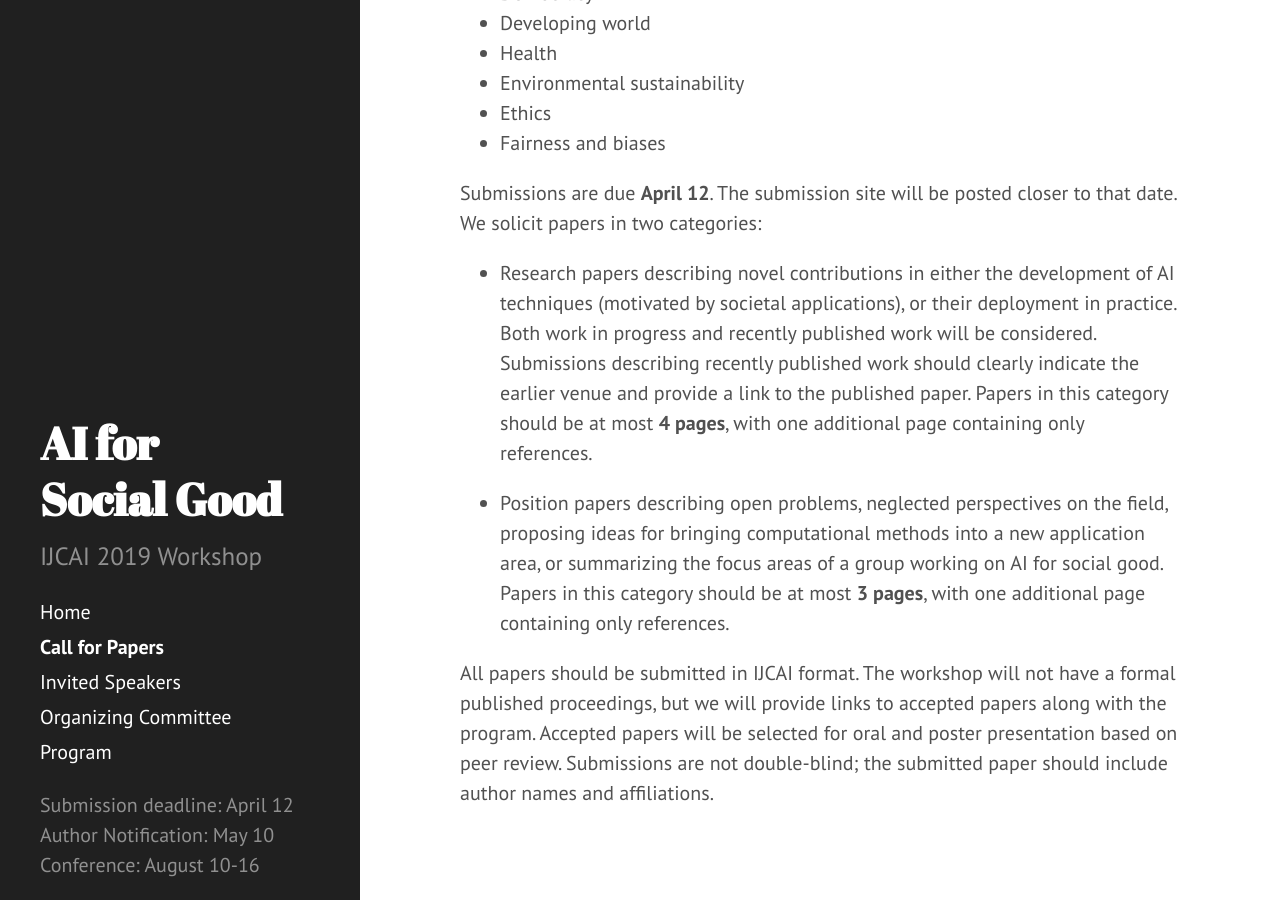
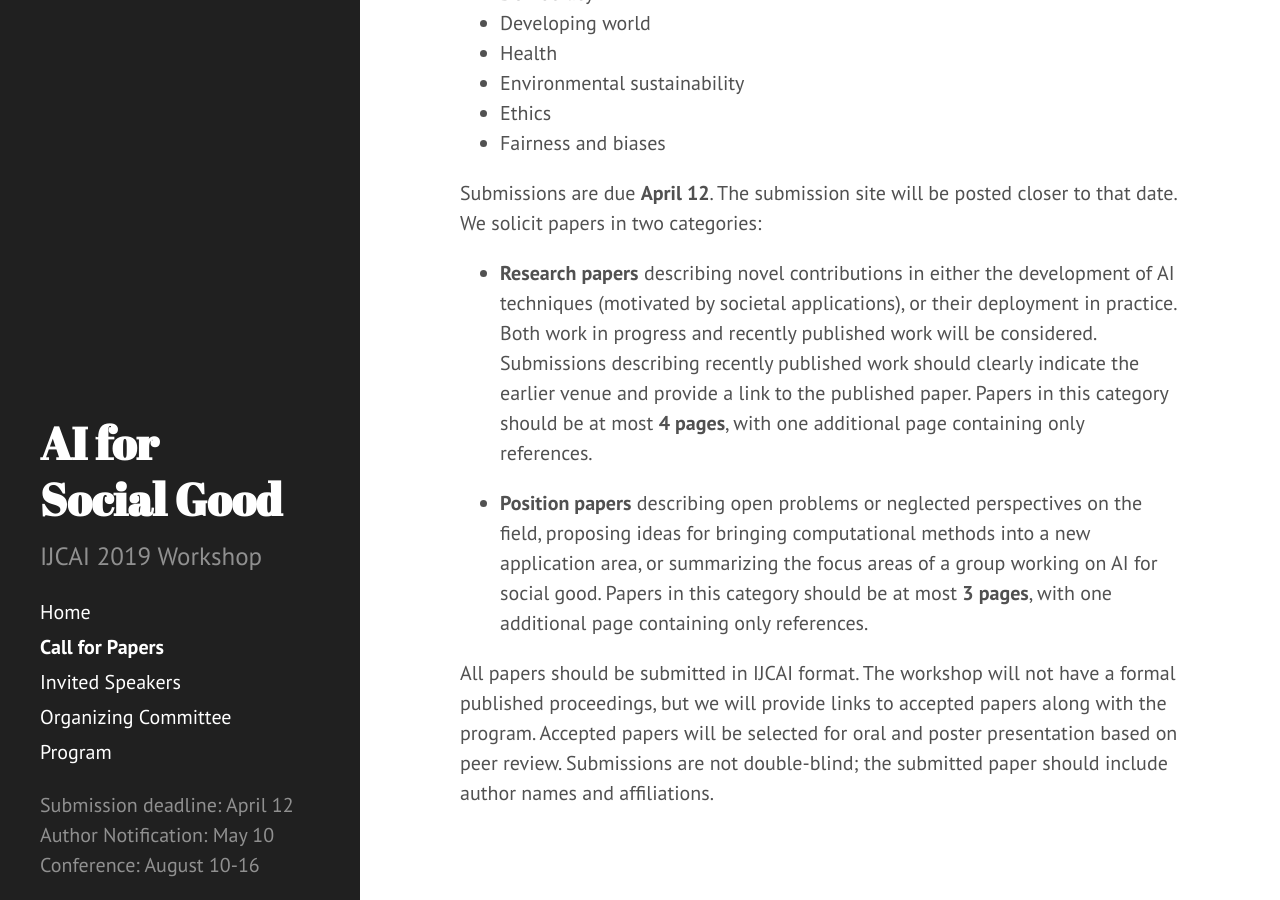
Before and after one commit to slremy/aiforpublichealth.github.io, a Jekyll site: the page built from cfp.md, in a window 1280 px wide and 900 px high, scrolled down 482 px. Built offline with Jekyll 4.4.1, drawn with Linux system fonts in a browser that asks for light colours.

Commit message:
Update cfp.md

```diff
--- a/cfp.md
+++ b/cfp.md
@@ -14,8 +14,8 @@ This workshop will explore how artificial intelligence can contribute to solving
 
 Submissions are due <b> April 12</b>. The submission site will be posted closer to that date. We solicit papers in two categories:
 
-* Research papers describing novel contributions in either the development of AI techniques (motivated by societal applications), or their deployment in practice. Both work in progress and recently published work will be considered. Submissions describing recently published work should clearly indicate the earlier venue and provide a link to the published paper. Papers in this category should be at most <b>4 pages</b>, with one additional page containing only references.
+* <b>Research papers</b> describing novel contributions in either the development of AI techniques (motivated by societal applications), or their deployment in practice. Both work in progress and recently published work will be considered. Submissions describing recently published work should clearly indicate the earlier venue and provide a link to the published paper. Papers in this category should be at most <b>4 pages</b>, with one additional page containing only references.
 
-* Position papers describing open problems, neglected perspectives on the field, proposing ideas for bringing computational methods into a new application area, or summarizing the focus areas of a group working on AI for social good. Papers in this category should be at most <b>3 pages</b>, with one additional page containing only references.
+* <b>Position papers</b> describing open problems or neglected perspectives on the field, proposing ideas for bringing computational methods into a new application area, or summarizing the focus areas of a group working on AI for social good. Papers in this category should be at most <b>3 pages</b>, with one additional page containing only references.
 
 All papers should be submitted in IJCAI format. The workshop will not have a formal published proceedings, but we will provide links to accepted papers along with the program. Accepted papers will be selected for oral and poster presentation based on peer review. Submissions are not double-blind; the submitted paper should include author names and affiliations.
```
